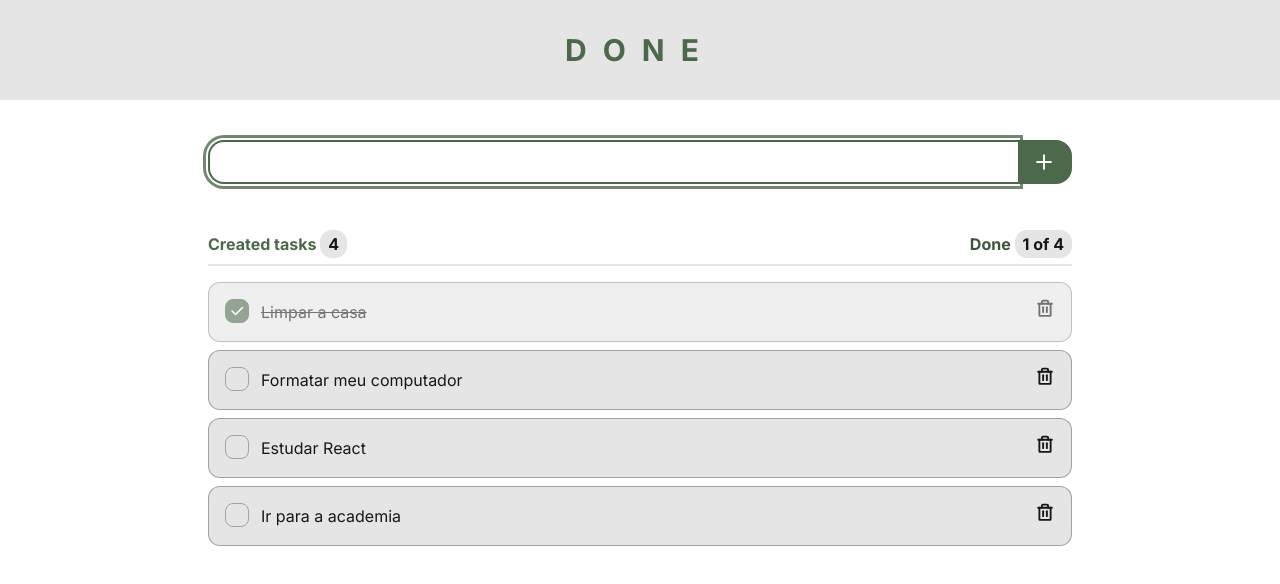
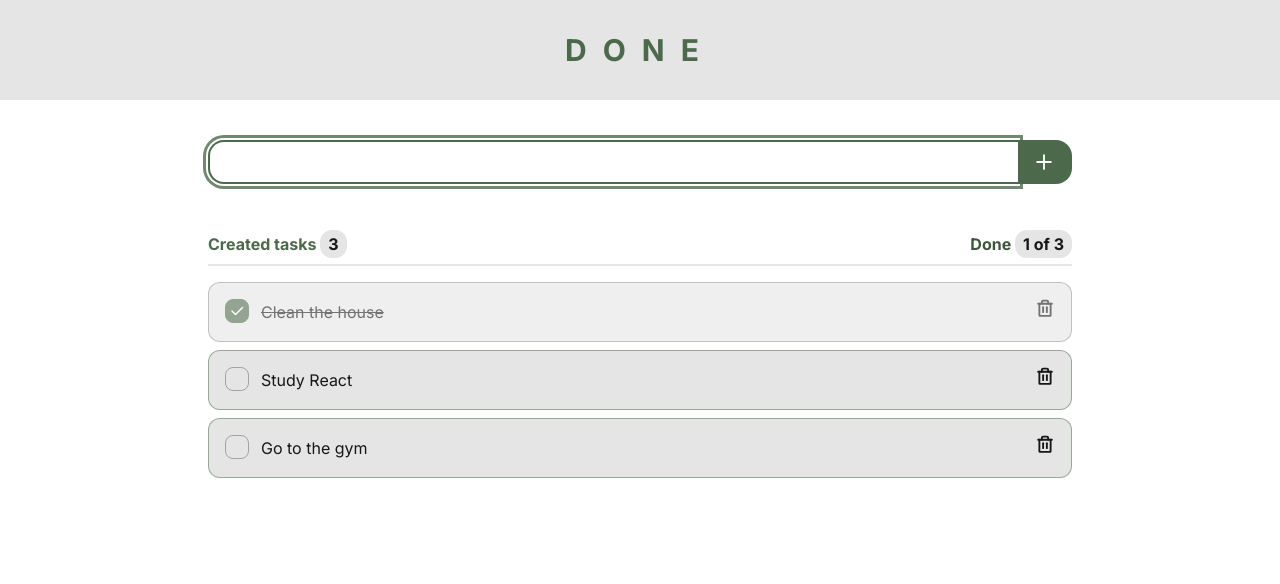
Before and after one commit to davyd-souza/done, a React (Vite) app: page / in a window 1280 px wide. Shown: the top 584 px of the page. Built offline with nearby package versions, Linux system fonts and the light colour scheme.

Commit message:
style: change starting tasks

```diff
--- a/src/App.tsx
+++ b/src/App.tsx
@@ -19,22 +19,17 @@ export function App() {
     {
       id: '9fb29b0d-c0f0-4f9f-84e4-f111f0ab3303',
       checked: true,
-      content: 'Limpar a casa',
+      content: 'Clean the house',
     },
     {
       id: '6e526cfe-b129-4fb8-a3de-3805c4aa5ee7',
       checked: false,
-      content: 'Formatar meu computador',
+      content: 'Study React',
     },
     {
       id: '60688a1f-0359-43e7-a12d-5b65e285f2fc',
       checked: false,
-      content: 'Estudar React',
-    },
-    {
-      id: '8923388e-0c9b-4cc9-8472-112cc9d387c7',
-      checked: false,
-      content: 'Ir para a academia',
+      content: 'Go to the gym',
     },
   ])
 
```
